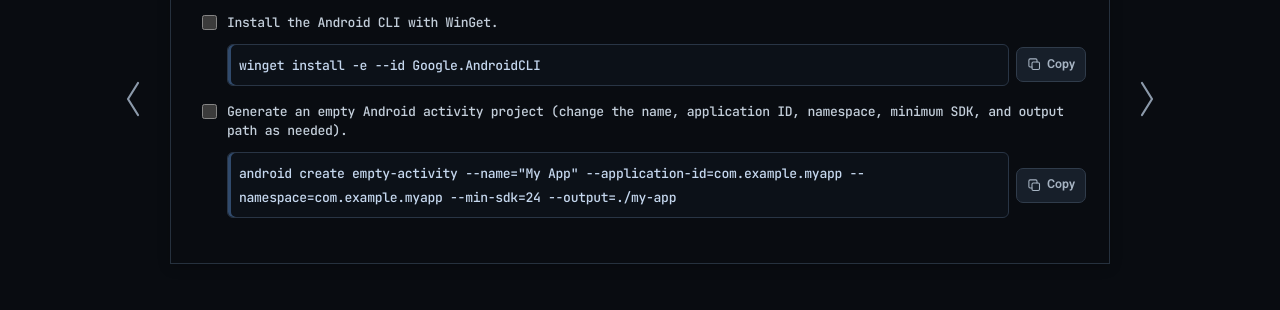
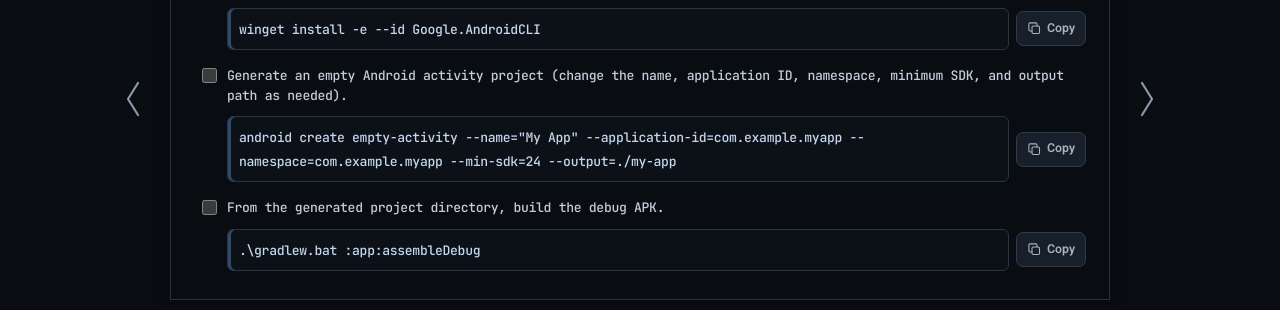
Before and after one commit to nahid6970/initial-setup, a plain HTML site: page index.html in a window 1280 px wide. Both pictures are taken after a click on the link "Android build". Shown: the part 356-666 px from the top of the page. Drawn offline with Linux system fonts and the light colour scheme.

Commit message:
docs: add android build step to index.html

```diff
--- a/index.html
+++ b/index.html
@@ -557,6 +557,10 @@
         <div class="item"><input type="checkbox" id="item-android-project"><label for="item-android-project">Generate an empty Android activity project (change the name, application ID, namespace, minimum SDK, and output path as needed).</label></div>
       </div>
       <div class="code-row"><div class="codebox"><code>android create empty-activity --name="My App" --application-id=com.example.myapp --namespace=com.example.myapp --min-sdk=24 --output=./my-app</code></div><button class="copy" type="button" data-copy="android create empty-activity --name=&quot;My App&quot; --application-id=com.example.myapp --namespace=com.example.myapp --min-sdk=24 --output=./my-app" aria-label="Copy command"><svg viewBox="0 0 24 24" aria-hidden="true"><rect x="8" y="8" width="12" height="12" rx="2"></rect><path d="M16 8V5a2 2 0 0 0-2-2H5a2 2 0 0 0-2 2v9a2 2 0 0 0 2 2h3"></path></svg><span class="copy-label">Copy</span></button></div>
+      <div class="items">
+        <div class="item"><input type="checkbox" id="item-android-build"><label for="item-android-build">From the generated project directory, build the debug APK.</label></div>
+      </div>
+      <div class="code-row"><div class="codebox"><code>.\gradlew.bat :app:assembleDebug</code></div><button class="copy" type="button" data-copy=".\gradlew.bat :app:assembleDebug" aria-label="Copy command"><svg viewBox="0 0 24 24" aria-hidden="true"><rect x="8" y="8" width="12" height="12" rx="2"></rect><path d="M16 8V5a2 2 0 0 0-2-2H5a2 2 0 0 0-2 2v9a2 2 0 0 0 2 2h3"></path></svg><span class="copy-label">Copy</span></button></div>
     </section>
 
     <section id="n8n">
```
